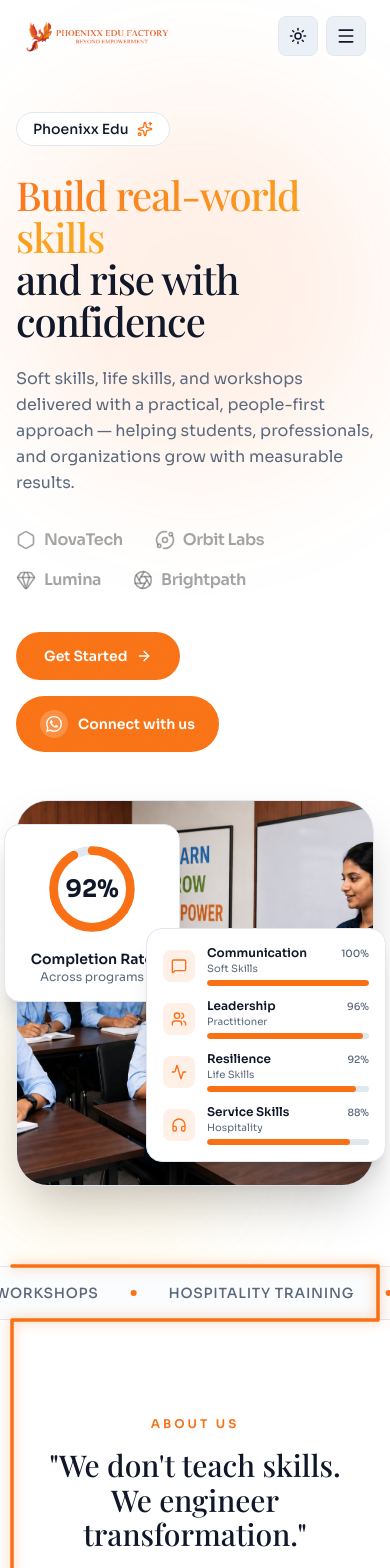
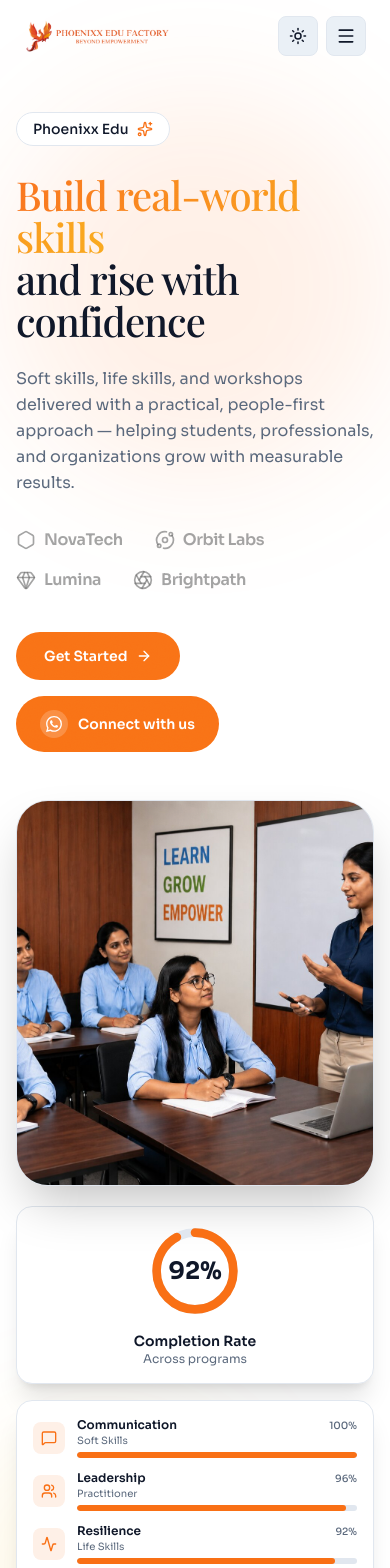
Before and after one commit to ranjithui/Phoenixx_edu_factory, a React (Vite) app: page / in a window 390 px wide. Shown: the top 1568 px of the page. Built offline with nearby package versions, Linux system fonts and the light colour scheme.

Commit message:
Make hero stat cards mobile-friendly
Stack the completion and module cards below the image on mobile/tablet
instead of absolutely overlapping it; keep the floating overlay on lg+.

Co-Authored-By: Claude Opus 4.8 (1M context) <noreply@anthropic.com>

```diff
--- a/src/components/HeroSection.tsx
+++ b/src/components/HeroSection.tsx
@@ -173,8 +173,10 @@ export function HeroSection() {
             />
           </div>
 
+          {/* stats cards — stacked below image on mobile, floating over it on desktop */}
+          <div className="mt-5 grid grid-cols-1 gap-4 sm:grid-cols-2 lg:mt-0 lg:block">
           {/* floating card — circular progress, top-left */}
-          <div className="absolute -left-3 top-6 w-44 rounded-2xl border border-border bg-card p-4 shadow-xl sm:-left-6">
+          <div className="w-full rounded-2xl border border-border bg-card p-4 shadow-xl lg:absolute lg:-left-6 lg:top-6 lg:w-44">
             <div className="relative mx-auto h-24 w-24">
               <svg viewBox="0 0 100 100" className="h-full w-full -rotate-90">
                 <circle cx="50" cy="50" r="40" fill="none" stroke="hsl(var(--border))" strokeWidth="9" />
@@ -199,7 +201,7 @@ export function HeroSection() {
           </div>
 
           {/* floating card — module list with progress bars, bottom-right */}
-          <div className="absolute -right-3 bottom-6 w-60 rounded-2xl border border-border bg-card p-4 shadow-xl sm:-right-6">
+          <div className="w-full rounded-2xl border border-border bg-card p-4 shadow-xl lg:absolute lg:-right-6 lg:bottom-6 lg:w-60">
             <div className="space-y-3">
               {MODULES.map((m) => {
                 const Icon = m.icon
@@ -224,6 +226,7 @@ export function HeroSection() {
               })}
             </div>
           </div>
+          </div>
         </div>
       </div>
     </section>
```
